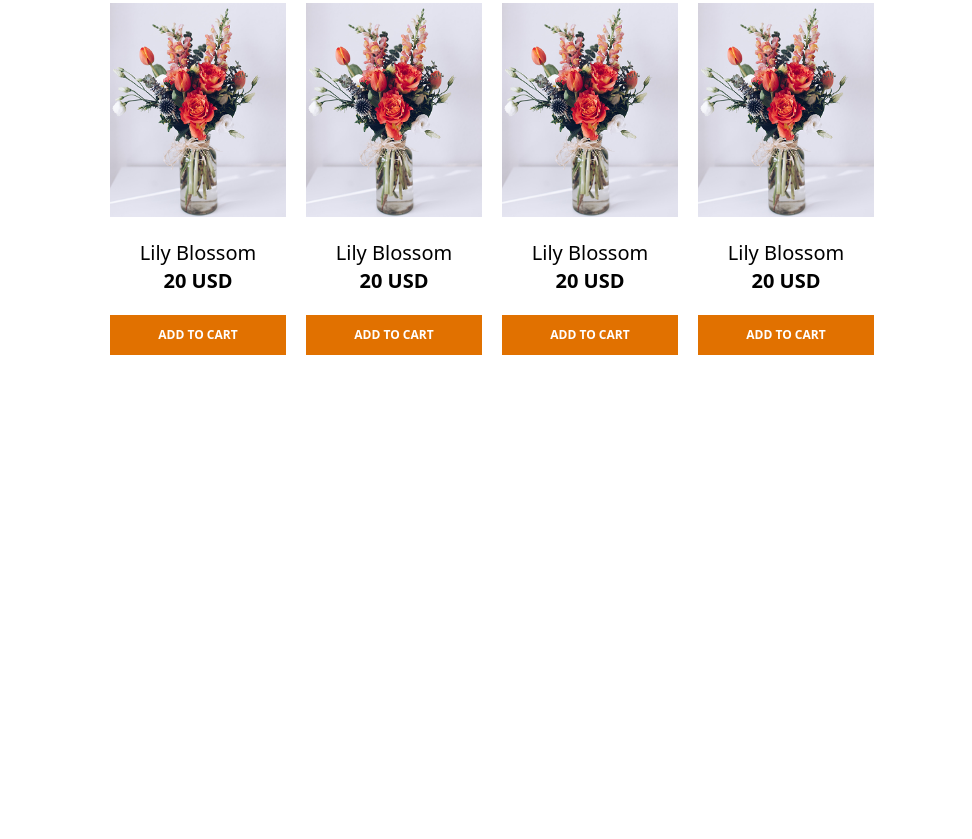
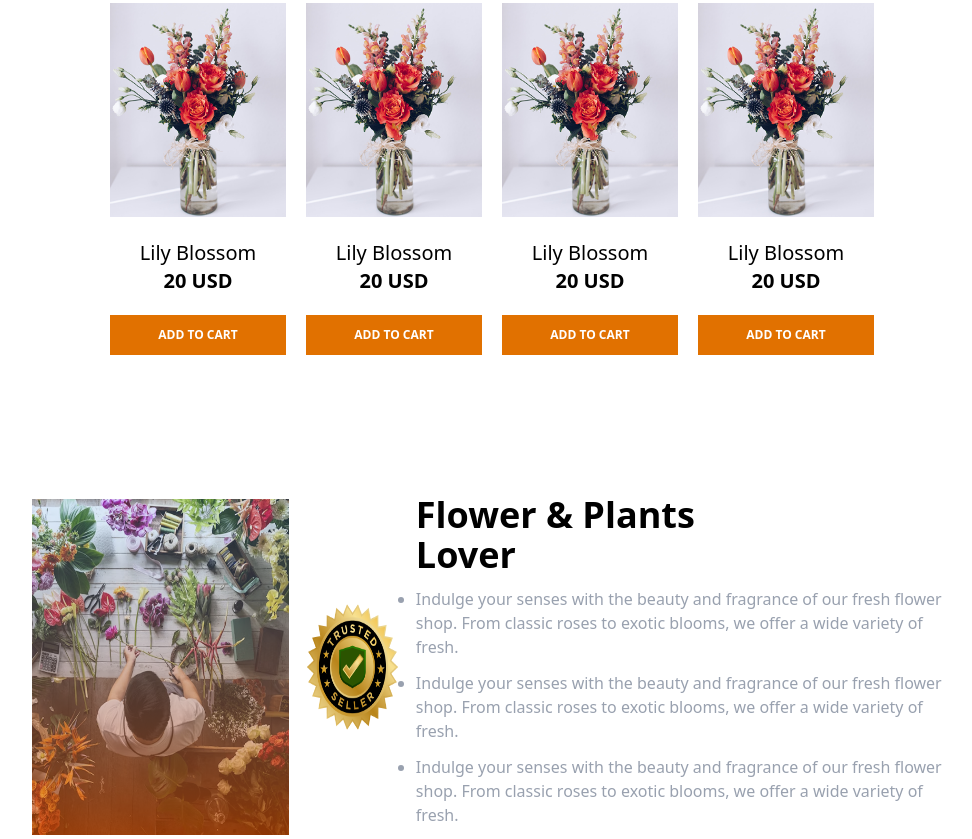
Before and after one commit to Alaminislamtuhin/my-2nd-assignment, a plain HTML site: page index.html in a window 1280 px wide. Shown: the part 993-1832 px from the top of the page, without its empty margins (148-1120 px from the left). Before the commit the page ends 1348 px from the top, so only its background shows below. Drawn offline with nearby package versions, Linux system fonts and the light colour scheme.

Commit message:
added the Flower & Plants Lover section

```diff
--- a/index.html
+++ b/index.html
@@ -98,6 +98,22 @@
         </div>
         </div>
     </section>
+    <section class="flex items-center items-center mx-45 mt-35">
+        <div>
+            <img class="w-130 h-84" src="assets/flower-store.png" alt="">
+        </div>
+        <div>
+            <img class="w-64 h-44" src="assets/trusted-badge.png" alt="">
+        </div>
+        <div>
+            <h3 class="font-bold text-4xl mb-3">Flower & Plants <br> Lover</h3>
+            <ul class="font-normal text-gray-400 list-disc">
+                <li class="mb-3">Indulge your senses with the beauty and fragrance of our fresh flower shop. From classic roses to exotic blooms, we offer a wide variety of fresh.</li>
+                <li class="mb-3">Indulge your senses with the beauty and fragrance of our fresh flower shop. From classic roses to exotic blooms, we offer a wide variety of fresh.</li>
+                <li class="mb-3">Indulge your senses with the beauty and fragrance of our fresh flower shop. From classic roses to exotic blooms, we offer a wide variety of fresh.</li>
+            </ul>
+        </div>
+    </section>
 
 </body>
 </html>
```
